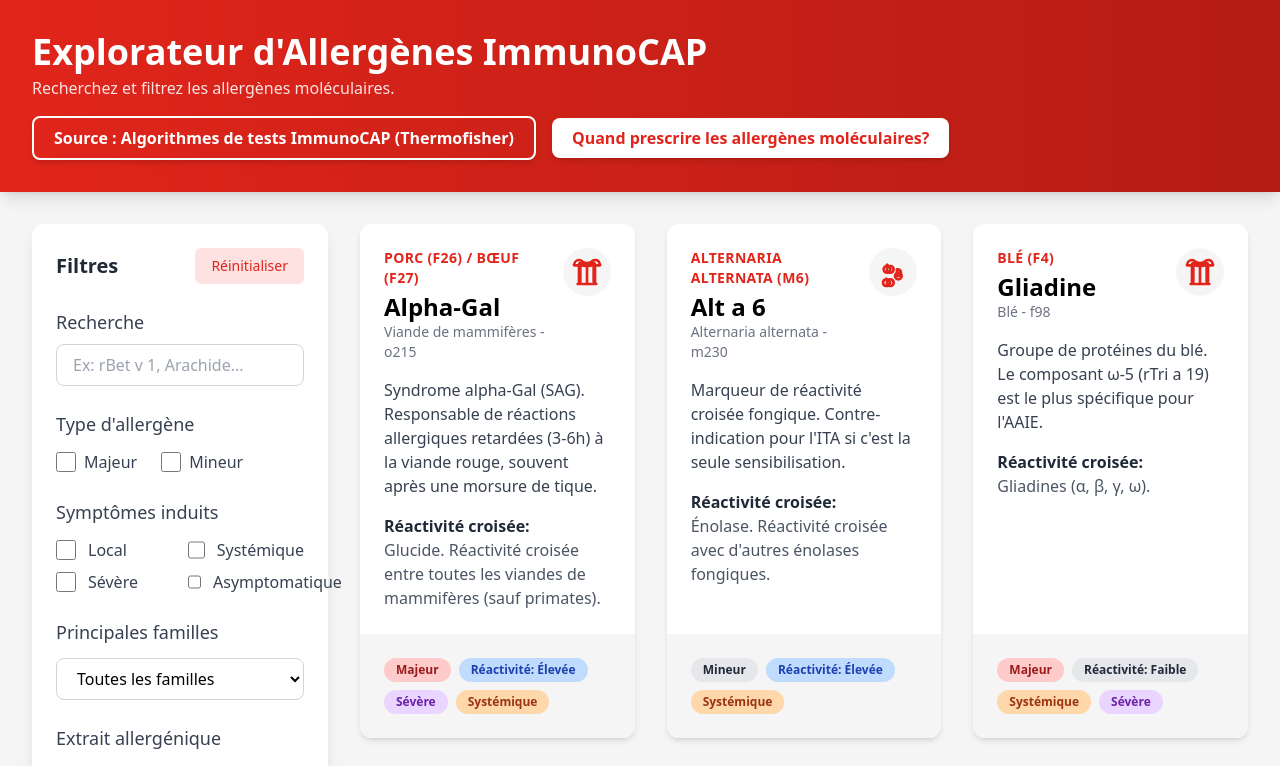
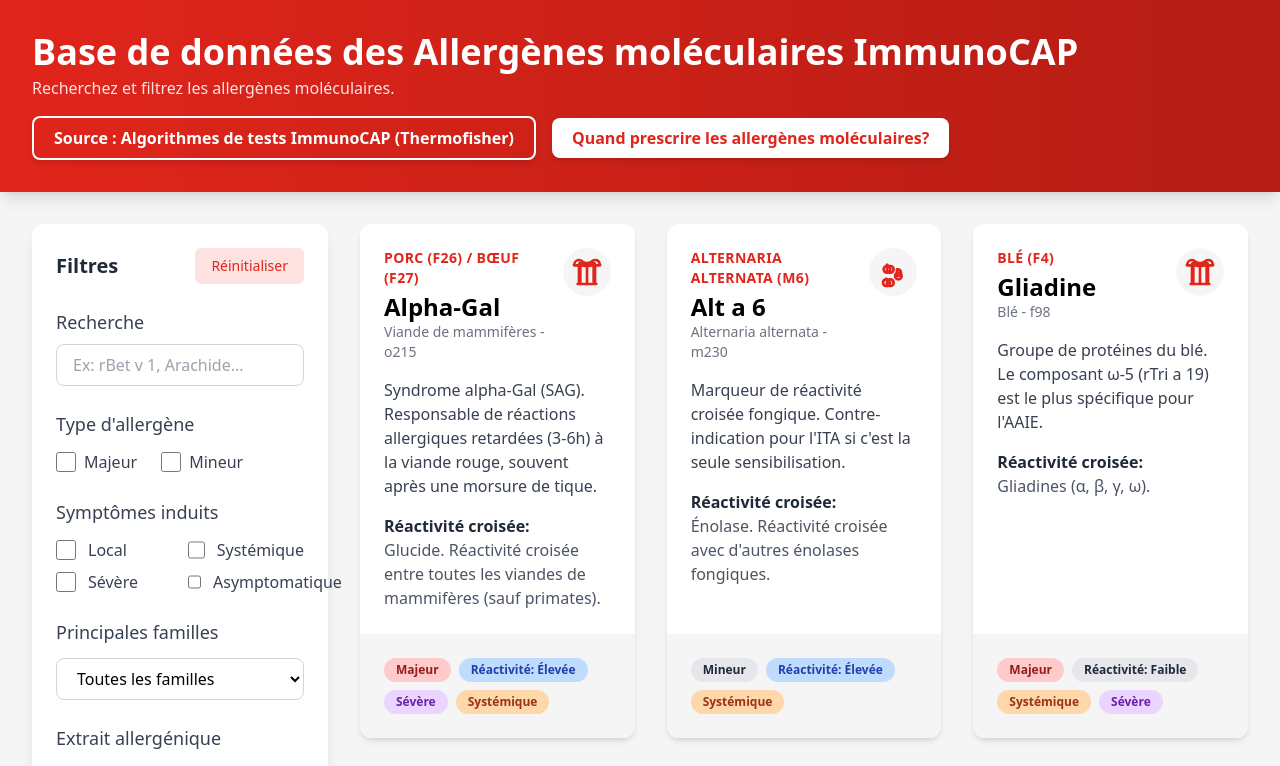
Before and after one commit to sisouissi/AllergoDB, a React (Vite) app: page / in a window 1280 px wide. Shown: the top 766 px of the page. Built offline with nearby package versions, Linux system fonts and the light colour scheme.

Commit message:
Add files via upload

```diff
--- a/App.tsx
+++ b/App.tsx
@@ -55,7 +55,7 @@
         <div className="container mx-auto px-4 sm:px-6 lg:px-8 py-8">
           <div className="flex justify-between items-center flex-wrap gap-4">
             <div>
-              <h1 className="text-3xl lg:text-4xl font-bold text-white">Explorateur d'Allergènes ImmunoCAP</h1>
+              <h1 className="text-3xl lg:text-4xl font-bold text-white">Base de données des Allergènes moléculaires ImmunoCAP</h1>
               <p className="text-red-100 mt-1">Recherchez et filtrez les allergènes moléculaires.</p>
             </div>
             <div className="flex items-center gap-4">
--- a/metadata.json
+++ b/metadata.json
@@ -1,5 +1,6 @@
+
 {
-  "name": "Explorateur d'Allergènes ImmunoCAP",
+  "name": "Base de données des Allergènes moléculaires ImmunoCAP",
   "description": "Une application interactive pour rechercher et filtrer les allergènes moléculaires en fonction de leur nom, type, réactivité croisée et capacité à induire des symptômes, basée sur les algorithmes de tests ImmunoCAP.",
   "requestFramePermissions": []
 }
--- a/package.json
+++ b/package.json
@@ -1,5 +1,5 @@
 {
-  "name": "explorateur-d'allergènes-immunocap",
+  "name": "base-de-données-des-allergènes-moléculaires-immunocap",
   "private": true,
   "version": "0.0.0",
   "type": "module",
```
